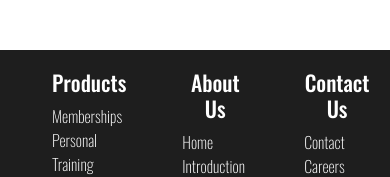
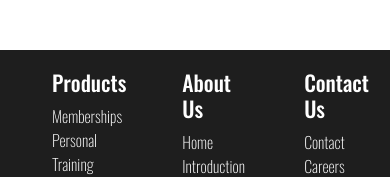
Before and after one commit to mmartin46/Workout635-Website, a React (Vite) app in the folder nextsite.client/: page /memberships in a window 390 px wide. Shown: the part 531-708 px from the top of the page. Built offline with nearby package versions, Linux system fonts and the light colour scheme; no server answers; a web font is replaced by a local one.

Commit message:
changes made

```diff
--- a/nextsite.client/src/components/layouts/ContactLayout.scss
+++ b/nextsite.client/src/components/layouts/ContactLayout.scss
@@ -38,10 +38,11 @@
         min-width: 330px;
     }
 
-    .contact-form > *, h4 {
-        display: block;
+    .contact-form > * {
+
         text-align: center;
-        padding: 0;
+        padding-left: 0px;
+        padding-right: 0px;
     }
 }
 
--- a/nextsite.client/src/components/layouts/MembershipLayout.jsx
+++ b/nextsite.client/src/components/layouts/MembershipLayout.jsx
@@ -2,10 +2,13 @@
 import { useEffect, useState } from 'react';
 import Topic from '../general/Topic';
 import './MemberCard.scss';
+import { useNavigate } from "react-router-dom";
+import LinkButton from '../buttons/LinkButton';
 
 
 const MembershipLayout = () => {
     const [memberships, setMemberships] = useState(null);
+    const navigate = useNavigate();
 
     useEffect(() => {
         const getMemberTypes = () => {
@@ -22,6 +25,12 @@ const MembershipLayout = () => {
 
         getMemberTypes();
     }, [memberships]);
+
+    const navigateToContact = () => {
+        setTimeout(() => {
+            navigate("/contact");
+        }, 300);
+    };
 
 
     return (
@@ -41,7 +50,8 @@ const MembershipLayout = () => {
                                     <h6>Joiners Fee: ${membership.joinerFee.toFixed(2)}</h6>
                                     <h6>Allow Guest: {membership.allowGuest ? "Yes" : "No"}</h6>
                                 </div>
-                                <div className="click-more">
+                                <div onClick={navigateToContact} className="click-more">
+
                                     <h4>Contact Us</h4>
                                 </div>
                             </div>
--- a/nextsite.client/src/components/layouts/YogaClassLayout.scss
+++ b/nextsite.client/src/components/layouts/YogaClassLayout.scss
@@ -5,9 +5,12 @@
     margin-left: 5%;
     margin-right: 5%;
     margin-bottom: 5%;
+
 }
 
-
+.scrollable {
+    overflow: scroll;
+}
 
 
 @media(max-width: 500px) {
```
